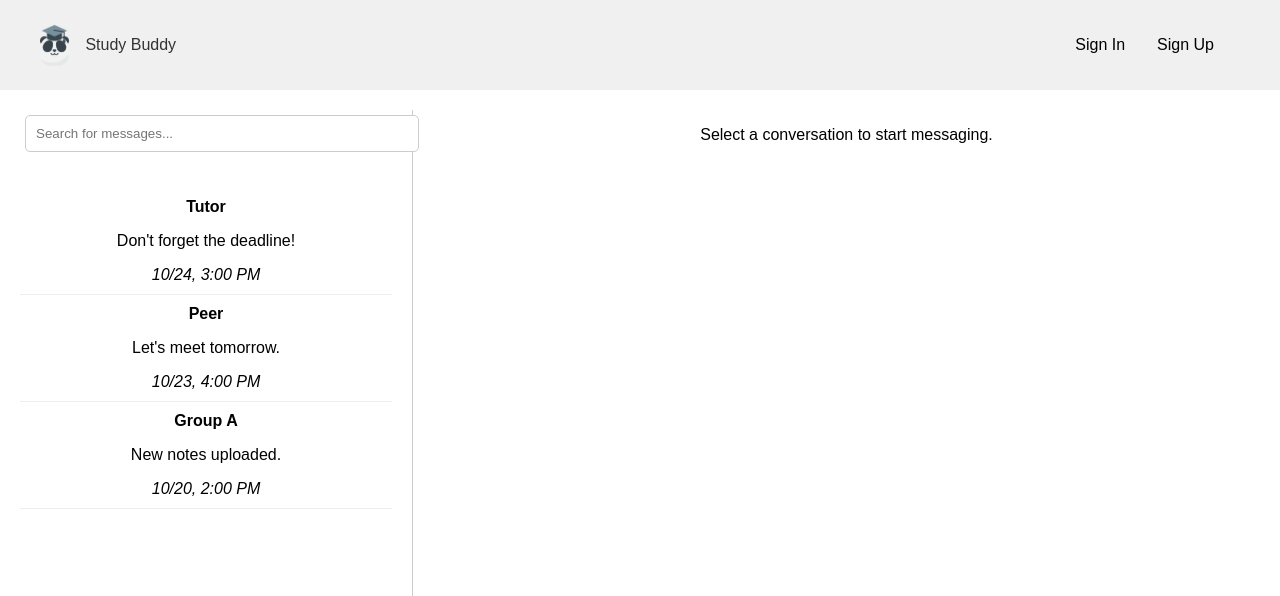
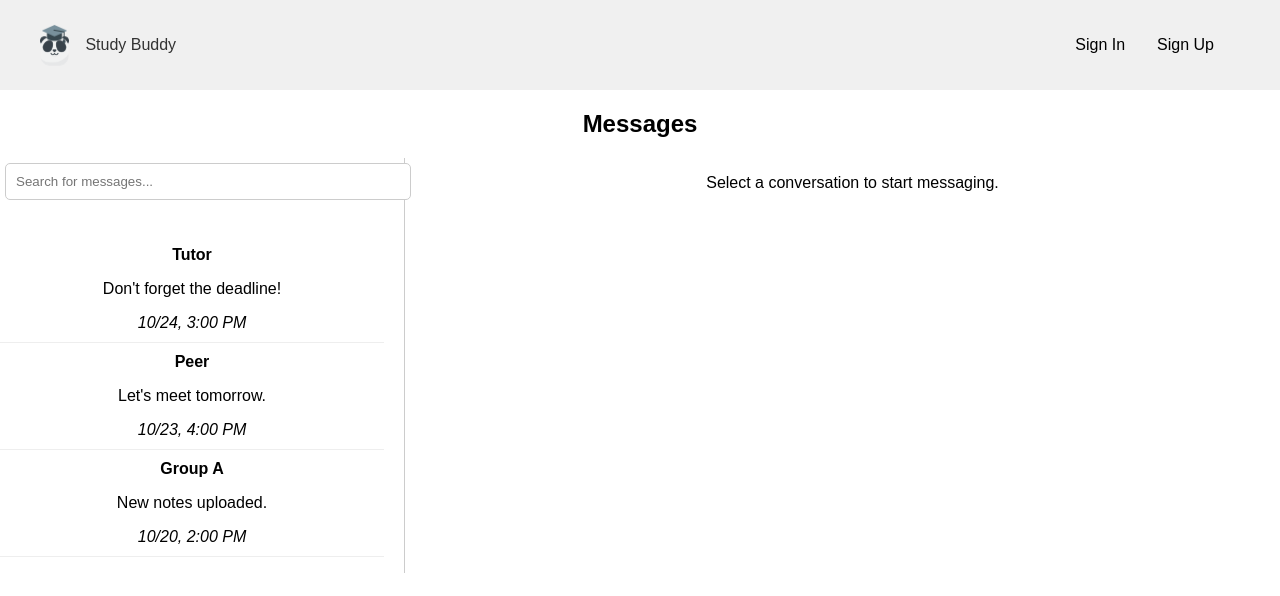
Before and after one commit to imankamrann/studybuddy, a React (Create React App) app: page /messages in a window 1280 px wide. Shown: the top 596 px of the page. Built offline with nearby package versions, Linux system fonts and the light colour scheme.

Commit message:
added some changes to message page

```diff
--- a/src/components/MessagePage.js
+++ b/src/components/MessagePage.js
@@ -1,4 +1,3 @@
-// src/components/MessagePage.js
 import React, { useState } from 'react';
 
 const MessagePage = () => {
@@ -54,104 +53,28 @@ const MessagePage = () => {
         setNewMessage('');
     };
 
-    // Inline styles
-    const styles = {
-        messagePage: {
-            display: 'flex',
-            flexDirection: 'column',
-            height: '100vh',
-        },
-        main: {
-            display: 'flex',
-            flex: 1,
-        },
-        content: {
-            flex: 3,
-            padding: '20px',
-            display: 'flex',
-        },
-        messageInbox: {
-            width: '30%',
-            borderRight: '1px solid #ccc',
-            paddingRight: '20px',
-        },
-        searchInput: {
-            width: '100%',
-            padding: '10px',
-            marginBottom: '20px',
-            border: '1px solid #ccc',
-            borderRadius: '5px',
-        },
-        conversationList: {
-            listStyle: 'none',
-            padding: 0,
-        },
-        conversationItem: {
-            padding: '10px',
-            borderBottom: '1px solid #eee',
-            cursor: 'pointer',
-        },
-        conversationItemHover: {
-            backgroundColor: '#f5f5f5',
-        },
-        selectedConversation: {
-            flex: 1,
-            paddingLeft: '20px',
-        },
-        messageThread: {
-            height: '60vh',
-            overflowY: 'auto',
-            border: '1px solid #ccc',
-            padding: '10px',
-            borderRadius: '5px',
-            marginBottom: '20px',
-        },
-        message: {
-            marginBottom: '10px',
-        },
-        messageInput: {
-            display: 'flex',
-            gap: '10px',
-        },
-        messageInputField: {
-            flex: 1,
-            padding: '10px',
-            border: '1px solid #ccc',
-            borderRadius: '5px',
-        },
-        sendButton: {
-            padding: '10px 20px',
-            backgroundColor: '#007bff',
-            color: 'white',
-            border: 'none',
-            borderRadius: '5px',
-            cursor: 'pointer',
-        },
-        sendButtonHover: {
-            backgroundColor: '#0056b3',
-        },
-    };
-
     return (
-        <div style={styles.messagePage}>
-            <main style={styles.main}>
-                <div style={styles.content}>
+        <div>
+            <h2>Messages</h2>
+            <div style={{ display: 'flex' }}>
                 {/* Message Inbox */}
-                    <div style={styles.messageInbox}>
+                <div style={{ width: '30%', borderRight: '1px solid #ccc', paddingRight: '20px' }}>
                     <input
                         type="text"
                         placeholder="Search for messages..."
-                            style={styles.searchInput}
+                        style={{ width: '100%', padding: '10px', marginBottom: '20px', border: '1px solid #ccc', borderRadius: '5px' }}
                         onChange={(e) => console.log('Search:', e.target.value)} // Add search functionality
                     />
-                        <ul style={styles.conversationList}>
+                    <ul style={{ listStyle: 'none', padding: 0 }}>
                         {conversations.map((conversation) => (
                             <li
                                 key={conversation.id}
                                 onClick={() => setSelectedConversation(conversation)}
                                 style={{
-                                        ...styles.conversationItem,
-                                        ...(selectedConversation?.id === conversation.id && { backgroundColor: '#e0e0e0' }),
+                                    padding: '10px',
+                                    borderBottom: '1px solid #eee',
+                                    cursor: 'pointer',
+                                    backgroundColor: selectedConversation?.id === conversation.id ? '#e0e0e0' : 'transparent',
                                 }}
                             >
                                 <strong>{conversation.sender}</strong>
@@ -163,30 +86,30 @@ const MessagePage = () => {
                 </div>
 
                 {/* Selected Conversation */}
-                    <div style={styles.selectedConversation}>
+                <div style={{ flex: 1, paddingLeft: '20px' }}>
                     {selectedConversation ? (
                         <>
-                                <h2>{selectedConversation.sender}</h2>
-                                <div style={styles.messageThread}>
+                            <h3>{selectedConversation.sender}</h3>
+                            <div style={{ height: '60vh', overflowY: 'auto', border: '1px solid #ccc', padding: '10px', borderRadius: '5px', marginBottom: '20px' }}>
                                 {selectedConversation.messages.map((message, index) => (
-                                        <div key={index} style={styles.message}>
+                                    <div key={index} style={{ marginBottom: '10px' }}>
                                         <strong>{message.sender || 'You'}:</strong> {message.text}{' '}
                                         <em>{message.timestamp}</em>
                                     </div>
                                 ))}
                             </div>
-                                <div style={styles.messageInput}>
+                            <div style={{ display: 'flex', gap: '10px' }}>
                                 <input
                                     type="text"
                                     placeholder="Type your message..."
                                     value={newMessage}
                                     onChange={(e) => setNewMessage(e.target.value)}
                                     onKeyPress={(e) => e.key === 'Enter' && handleSendMessage()}
-                                        style={styles.messageInputField}
+                                    style={{ flex: 1, padding: '10px', border: '1px solid #ccc', borderRadius: '5px' }}
                                 />
                                 <button
                                     onClick={handleSendMessage}
-                                        style={styles.sendButton}
+                                    style={{ padding: '10px 20px', backgroundColor: '#007bff', color: 'white', border: 'none', borderRadius: '5px', cursor: 'pointer' }}
                                 >
                                     Send
                                 </button>
@@ -197,7 +120,6 @@ const MessagePage = () => {
                     )}
                 </div>
             </div>
-            </main>
         </div>
     );
 };
```
Also changed, not shown: 1 other file (tests, documents, lock files or other folders). Lines whose indentation alone changed are shown as unchanged.
